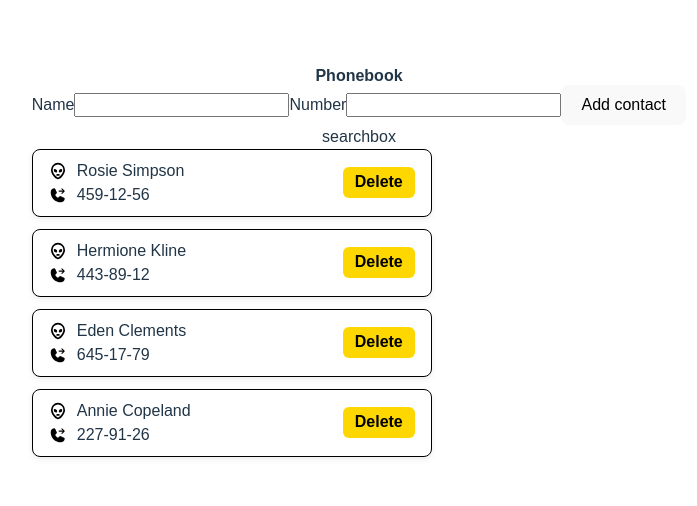
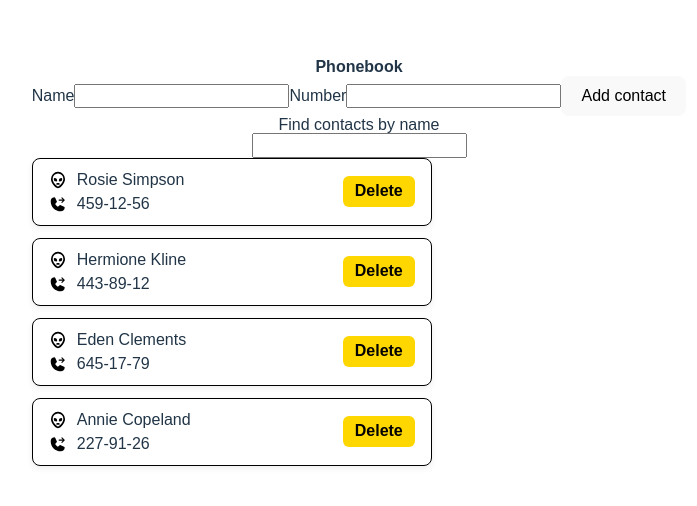
Before and after one commit to yurikorock/learn-REACT-hw-01, a React (Vite) app: page / in a window 1280 px wide. Shown: the part 138-644 px from the top of the page, without its empty margins (281-978 px from the left). Built offline with nearby package versions, Linux system fonts and the light colour scheme.

Commit message:
add searchbox work

```diff
--- a/src/components/App/App.jsx
+++ b/src/components/App/App.jsx
@@ -4,23 +4,25 @@ import ContactList from '../ContactList/ContactList.jsx';
 import SearchBox from '../SearchBox/SearchBox.jsx';
 import { useState } from 'react';
 
+function App() {
+  const [contacts, setContacts] = useState([
+    { id: 'id-1', name: 'Rosie Simpson', number: '459-12-56' },
+    { id: 'id-2', name: 'Hermione Kline', number: '443-89-12' },
+    { id: 'id-3', name: 'Eden Clements', number: '645-17-79' },
+    { id: 'id-4', name: 'Annie Copeland', number: '227-91-26' },
+  ]);
+  const [search, setSearch] = useState('');
 
-function App() {
-
-  const [contacts, setContacts] = useState([
-  {id: 'id-1', name: 'Rosie Simpson', number: '459-12-56'},
-  {id: 'id-2', name: 'Hermione Kline', number: '443-89-12'},
-  {id: 'id-3', name: 'Eden Clements', number: '645-17-79'},
-  {id: 'id-4', name: 'Annie Copeland', number: '227-91-26'},
-]
-);
+  const filterContacts = contacts.filter((contact) =>
+    contact.name.toLowerCase().includes(search.toLowerCase())
+  );
 
   return (
     <>
       <h1>Phonebook</h1>
       <ContactForm />
-      <SearchBox />
-      <ContactList contacts={contacts}/>
+      <SearchBox value={search} onSearch={setSearch} />
+      <ContactList contacts={filterContacts} />
     </>
   );
 }
--- a/src/components/ContactList/ContactList.jsx
+++ b/src/components/ContactList/ContactList.jsx
@@ -4,13 +4,11 @@ import css from "./ContactList.module.css"
 export default function ContactList({ contacts }) {
   return (
     <div className={css.list}>
-      {contacts.map(({id, name, number}) => {
-        return (
-          <li key={id} >
-            <Contact id={id} name={name} number={number}/>
-          </li>
-        );
-      })}
+      {contacts.map(({ id, name, number }) => (
+        <li key={id}>
+          <Contact id={id} name={name} number={number}  />
+        </li>
+      ))}
     </div>
   );
 }
--- a/src/components/SearchBox/SearchBox.jsx
+++ b/src/components/SearchBox/SearchBox.jsx
@@ -1,3 +1,12 @@
-export default function SearchBox(){
-    return (<div>searchbox</div>);
+export default function SearchBox({ value, onSearch }) {
+  return (
+    <div>
+      <p>Find contacts by name</p>
+      <input
+        type="text"
+        value={value}
+        onChange={(e) => onSearch(e.target.value)}
+      />
+    </div>
+  );
 }
```
